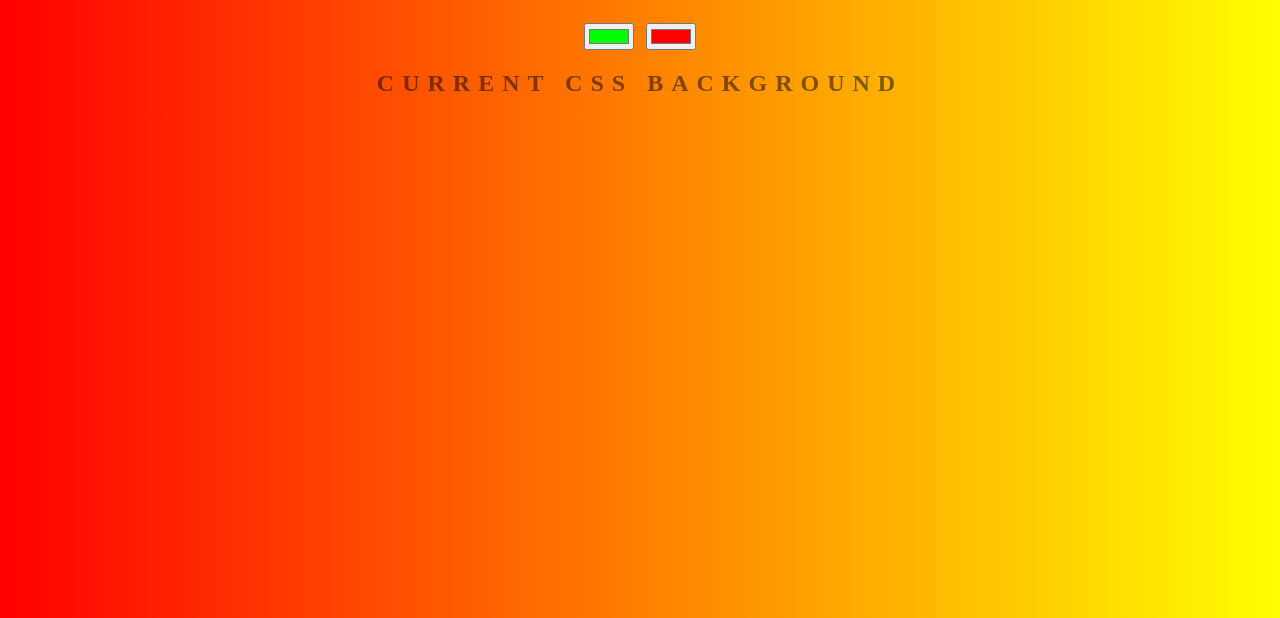
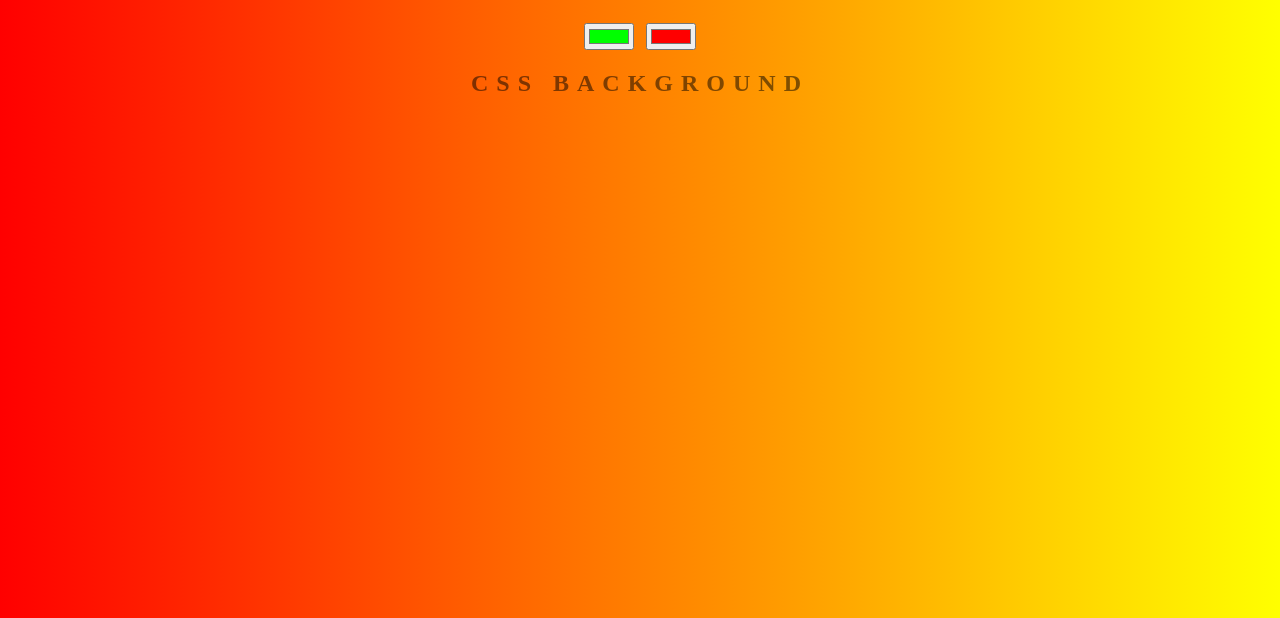
Before and after one commit to Change009/background-generator, a website: page index.html in a window 1280 px wide. Shown: the part 182-800 px from the top of the page. Drawn offline with Linux system fonts and the light colour scheme.

```diff
--- a/index.html
+++ b/index.html
@@ -8,7 +8,7 @@
 	<h1>Cool Background Generator</h1>
 	<input class="color1" type="color" name="color1" value="#00FF00">
 	<input class="color2" type="color" name="color2" value="#FF0000">
-	<h2>Current CSS Background</h2>
+	<h2>CSS Background</h2>
 	<h3></h3>
 
 
```
Also changed, not shown: package.json (added, +22 -0 lines), 1 other file.
